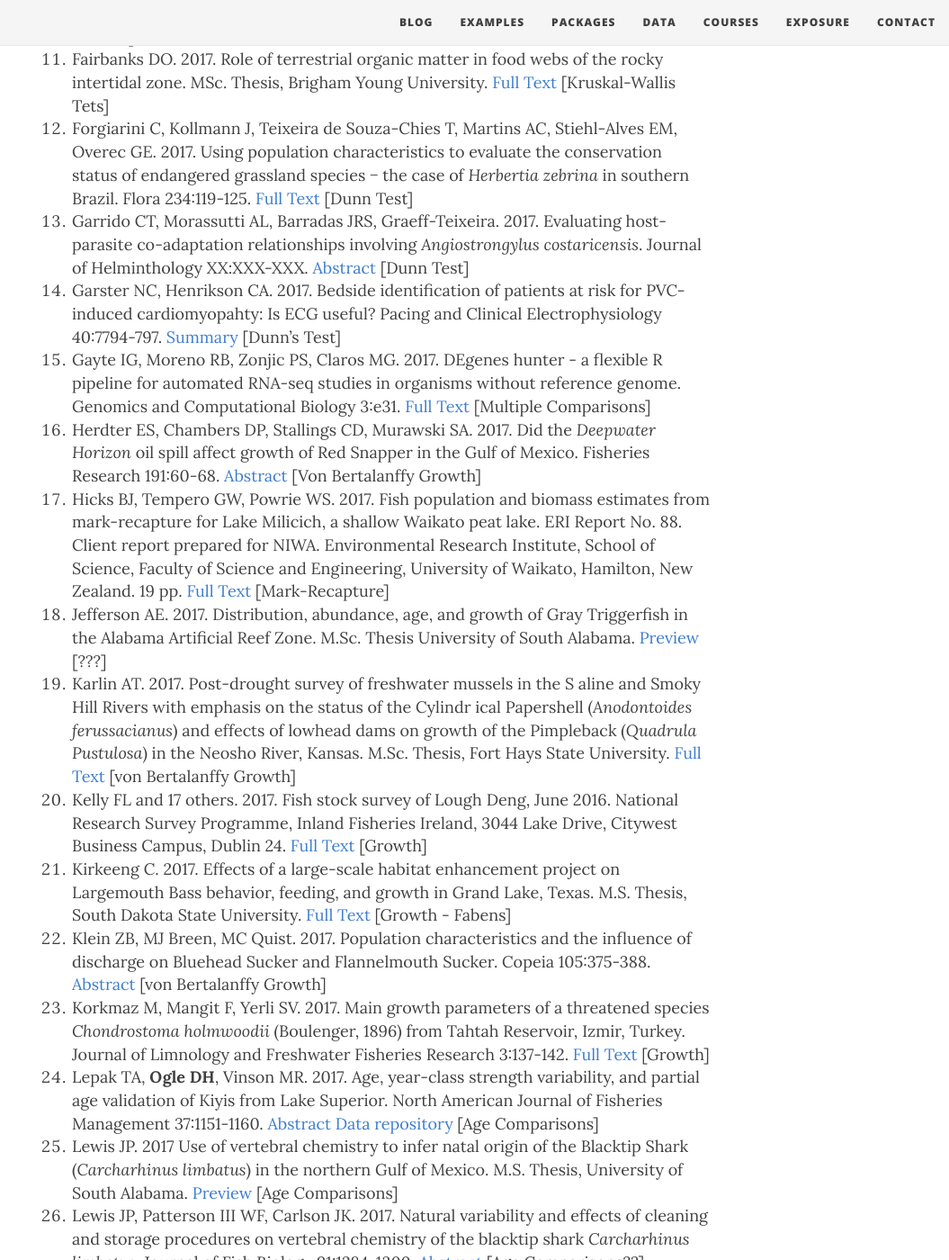
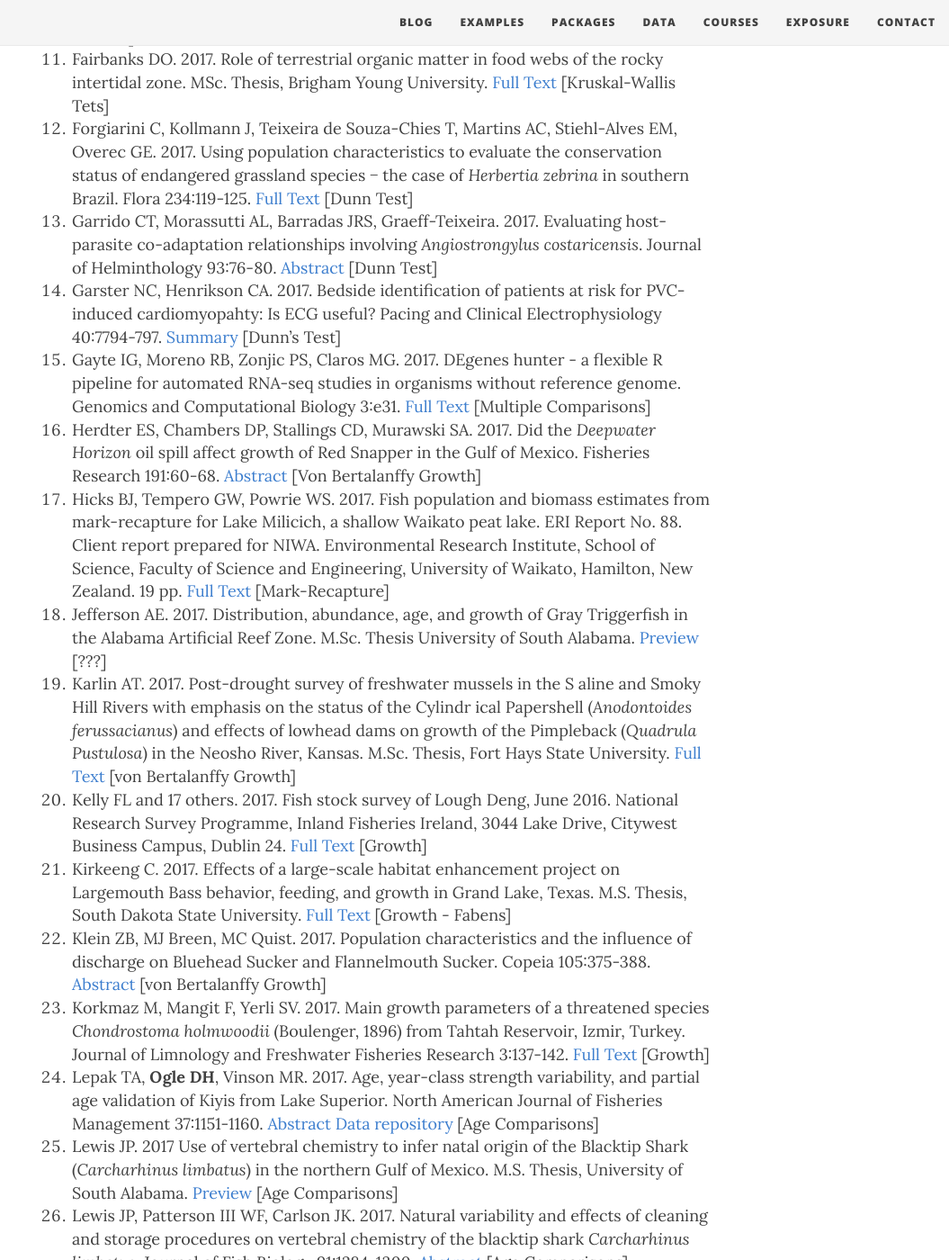
Before and after one commit to droglenc/fishR, a Jekyll site: the page built from exposure/exposure-citations17.md, in a window 1280 px wide and 1400 px high, scrolled down 1270 px. Shown: the whole window at 90% size, without its empty margins (225-1280 px from the left). Built offline with Jekyll 4.4.1, drawn with Linux system fonts in a browser that asks for light colours; nearby versions of some CDN libraries; some of the changed text lies outside the part shown.

Commit message:
Updates missing info in 16/17 citations

```diff
--- a/exposure/exposure-citations17.md
+++ b/exposure/exposure-citations17.md
@@ -20,7 +20,7 @@
 1. Entz DC. 2017. Interactions between Lake Trout and Bull Trout in the Priest Lake system, Idaho. M.Sc. Thesis Easter Washington University. [Full Text](http://dc.ewu.edu/cgi/viewcontent.cgi?article=1457&context=theses) [von Bertalanffy Growth]
 1. Fairbanks DO. 2017. Role of terrestrial organic matter in food webs of the rocky intertidal zone. MSc. Thesis, Brigham Young University. [Full Text](http://scholarsarchive.byu.edu/cgi/viewcontent.cgi?article=7520&context=etd) [Kruskal-Wallis Tets]
 1. Forgiarini C, Kollmann J, Teixeira de Souza-Chies T, Martins AC, Stiehl-Alves EM, Overec GE. 2017. Using population characteristics to evaluate the conservation status of endangered grassland species − the case of *Herbertia zebrina* in southern Brazil. Flora 234:119-125. [Full Text](http://www.sciencedirect.com/science/article/pii/S0367253017332681) [Dunn Test]
-1. Garrido CT, Morassutti AL, Barradas JRS, Graeff-Teixeira. 2017. Evaluating host-parasite co-adaptation relationships involving *Angiostrongylus costaricensis*. Journal of Helminthology XX:XXX-XXX. [Abstract](https://www.cambridge.org/core/journals/journal-of-helminthology/article/evaluating-hostparasite-coadaptation-relationships-involving-angiostrongylus-costaricensis/98ABB67904E5716036B3ECB0763659CA) [Dunn Test]
+1. Garrido CT, Morassutti AL, Barradas JRS, Graeff-Teixeira. 2017. Evaluating host-parasite co-adaptation relationships involving *Angiostrongylus costaricensis*. Journal of Helminthology 93:76-80. [Abstract](https://www.cambridge.org/core/journals/journal-of-helminthology/article/evaluating-hostparasite-coadaptation-relationships-involving-angiostrongylus-costaricensis/98ABB67904E5716036B3ECB0763659CA) [Dunn Test]
 1. Garster NC, Henrikson CA. 2017. Bedside identification of patients at risk for PVC-induced cardiomyopahty: Is ECG useful? Pacing and Clinical Electrophysiology 40:7794-797. [Summary](http://onlinelibrary.wiley.com/doi/10.1111/pace.13125/full) [Dunn's Test]
 1. Gayte IG, Moreno RB, Zonjic PS, Claros MG. 2017. DEgenes hunter - a flexible R pipeline for automated RNA-seq studies in organisms without reference genome. Genomics and Computational Biology 3:e31. [Full Text](https://genomicscomputbiol.org/ojs/index.php/GCB/article/view/31/58) [Multiple Comparisons]
 1. Herdter ES, Chambers DP, Stallings CD, Murawski SA. 2017. Did the *Deepwater Horizon* oil spill affect growth of Red Snapper in the Gulf of Mexico. Fisheries Research 191:60-68. [Abstract](http://www.sciencedirect.com/science/article/pii/S0165783617300656) [Von Bertalanffy Growth]
@@ -35,7 +35,7 @@
 1. Korkmaz M, Mangit F, Yerli SV. 2017. Main growth parameters of a threatened species *Chondrostoma holmwoodii* (Boulenger, 1896) from Tahtah Reservoir, Izmir, Turkey. Journal of Limnology and Freshwater Fisheries Research 3:137-142. [Full Text](https://www.researchgate.net/profile/Mustafa_Korkmaz3/publication/322135232_Main_Growth_Parameters_of_a_Threatened_Species_Chondrostoma_holmwoodii_Boulenger_1896_from_Tahtali_Reservoir_Izmir_Turkey/links/5a4b3184aca272d29464c514/Main-Growth-Parameters-of-a-Threatened-Species-Chondrostoma-holmwoodii-Boulenger-1896-from-Tahtali-Reservoir-Izmir-Turkey.pdf) [Growth]
 1. Lepak TA, **Ogle DH**, Vinson MR. 2017. Age, year-class strength variability, and partial age validation of Kiyis from Lake Superior. North American Journal of Fisheries Management 37:1151-1160. [Abstract](https://www.researchgate.net/publication/319583495_Age_Year-Class_Strength_Variability_and_Partial_Age_Validation_of_Kiyis_from_Lake_Superior)  [Data repository](https://www.sciencebase.gov/catalog/item/59a423afe4b077f005673262) [Age Comparisons]
 1. Lewis JP. 2017 Use of vertebral chemistry to infer natal origin of the Blacktip Shark (*Carcharhinus limbatus*) in the northern Gulf of Mexico. M.S. Thesis, University of South Alabama. [Preview](http://search.proquest.com/openview/58a9b1efb6d5eeda9b8304139844b64f/1?pq-origsite=gscholar&cbl=18750&diss=y) [Age Comparisons]
-1. Lewis JP, Patterson III WF, Carlson JK. 2017. Natural variability and effects of cleaning and storage procedures on vertebral chemistry of the blacktip shark *Carcharhinus limbatus*. Journal of Fish Biology 91:1284-1300. [Abstract](http://onlinelibrary.wiley.com/doi/10.1111/jfb.13462/full) [Age Comparisons??]
+1. Lewis JP, Patterson III WF, Carlson JK. 2017. Natural variability and effects of cleaning and storage procedures on vertebral chemistry of the blacktip shark *Carcharhinus limbatus*. Journal of Fish Biology 91:1284-1300. [Abstract](http://onlinelibrary.wiley.com/doi/10.1111/jfb.13462/full) [Age Comparisons]
 1. Lewis LA, Sirovic A. 2017. Variability in blue whale acoustic behavior off southern California. Marine Mammal Science 34:311-329. [Full Text](http://onlinelibrary.wiley.com/doi/10.1111/mms.12458/full) [Dunn's Test]
 1. Lopez JA, Antoniazzi CE, Llanes RE, Ghirardi R. 2017. Age structure, growth pattern, sexual maturity, and longevity of *Leptodactylus latrans* (Anura: Leptodactylidae) in temperate wetlands. Amphibia-Reptilia 38:371-379. [Abstract](http://booksandjournals.brillonline.com/content/journals/10.1163/15685381-00003117) [Growth Models?]
 1. Mangit F, Korkmaz M, Su, U, Yerli SV. Actual status of Eber Lake in terms of fish community structure. Journal of Limnology and Freshwater Fisheries Research 3:101-106. [Full Text](https://www.researchgate.net/profile/Fatih_Mangit/publication/320299518_Actual_Status_of_Eber_Lake_in_Terms_of_Fish_Community_Structure/links/59dca219aca2728e201f8620/Actual-Status-of-Eber-Lake-in-Terms-of-Fish-Community-Structure.pdf) [Length-Weight Regression]
@@ -65,7 +65,7 @@
 1. Usseglio P, Selwyn JD, Downey-Wall AM, Hogan JD. 2017. Effectiveness of removals of the invasive lionfish: how many dives are needed to deplete a reef? PeerJ 5:e3043. [Full Text](https://peerj.com/articles/3043/). [Depletion Methods]
 1. Vainikka A, Jakubaviciute E, Hyvarinen P. 2017. Synchronous decline of three morphologically distinct whitefish (*Coregonus lavaretus*) stocks in Lake Oulujärvi with concurrent changes in the fish community. Fisheries Research 196:34-46. [Full Text](https://www.researchgate.net/publication/324247558_Synchronous_decline_of_three_morphologically_distinct_whitefish_Coregonus_lavaretus_stocks_in_Lake_Oulujarvi_with_concurrent_changes_in_the_fish_community) [von Bertalanffy Growth; Stock-Recruitment]
 1. Vasquez, HE, Zheng X. Gu, Z, Wang A. 2017. Relationships between shell morphological traits and the byssus dimensions in the Winged Pearl Oyster *Pteria penguin* (Roding, 1798) cultivated in Sanya, Hainan Island, China. Journal of Shellfish Research 36:669-676. [Abstract](http://www.bioone.org/doi/abs/10.2983/035.036.0316) [Weight-Length]
-1. Ventura D, Bonhomme V, Colangelo P, Bonifazi A, Lasinio GJ, Ardizzone G. 2017. Does morphology predict trophic niche differentiation? Relationship between feeding habits and body shape in four co-occurring juvenile species (Pisces: Perciformes, Sparidae). Estuarine, Coastal and Shelf Science 191:84-95. [Abstract](http://www.sciencedirect.com/science/article/pii/S0272771416306175) [Length-Weight?]
+1. Ventura D, Bonhomme V, Colangelo P, Bonifazi A, Lasinio GJ, Ardizzone G. 2017. Does morphology predict trophic niche differentiation? Relationship between feeding habits and body shape in four co-occurring juvenile species (Pisces: Perciformes, Sparidae). Estuarine, Coastal and Shelf Science 191:84-95. [Abstract](http://www.sciencedirect.com/science/article/pii/S0272771416306175) [Length-Weight]
 1. Vicenzi S, Mangel M, Jesensek D, Garza JC, Crivelli AJ. 2017. Genetic and life-history consequences of extreme climate events. Proceedings of the Royal Society B: Biological Sciences 284:20162118. [Full Text](https://www.ncbi.nlm.nih.gov/pmc/articles/PMC5310600/) [Removal Method]
 1. Vilizzi L, Copp GH. 2017. Global patterns and clines in the growth of commno carp *Cyprinus carpio*. Journal of Fish Biology 91:3-40. [Full Text](https://www.researchgate.net/publication/316831020_Global_patterns_and_clines_in_the_growth_of_common_carp_Cyprinus_carpio) [Growth]
 1. Wilson KL, Honsey A, Moe B, Venturelli P. 2017. Growing the biphasic framework: techniques and recommendations for fitting emerging growth models. Methods in Ecology and Evolution 9:822-833. [Abstract](http://onlinelibrary.wiley.com/doi/10.1111/2041-210X.12931/abstract) and [Supplementary Information](http://onlinelibrary.wiley.com/store/10.1111/2041-210X.12931/asset/supinfo/mee312931-sup-0001-Appendix.zip?v=1&s=71ac3f4362def7875d6dff7b7066d36a6ddf362f) [Growth]
```
Also changed, not shown: exposure/exposure-citations16.md (+1 -1 lines).
